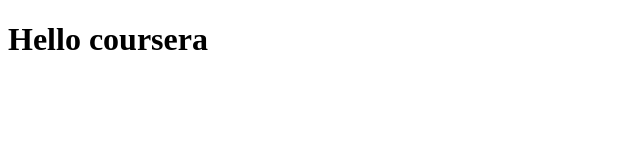
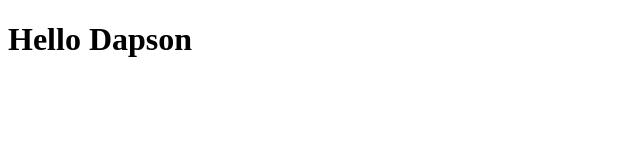
Before and after one commit to addygb/coursera-test, a plain HTML site: page site/index.html in a window 1280 px wide. Shown: the full height of the page, 0-640 px from the left. Drawn offline with Linux system fonts and the light colour scheme.

Commit message:
small addition to our page content

```diff
--- a/site/index.html
+++ b/site/index.html
@@ -6,6 +6,6 @@
 	<title>Hello Coursera!</title>
 </head>
 <body>
-<h1>Hello coursera</h1>
+<h1>Hello Dapson</h1>
 </body>
 </html>
```
